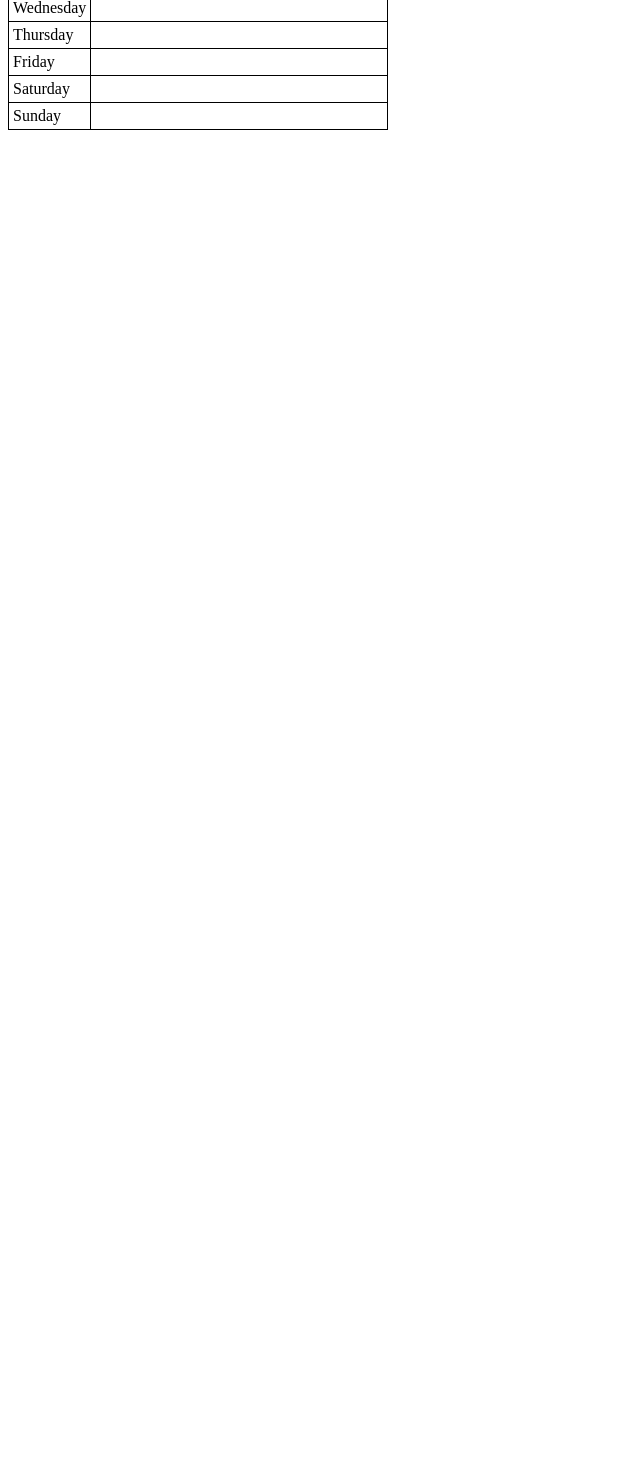
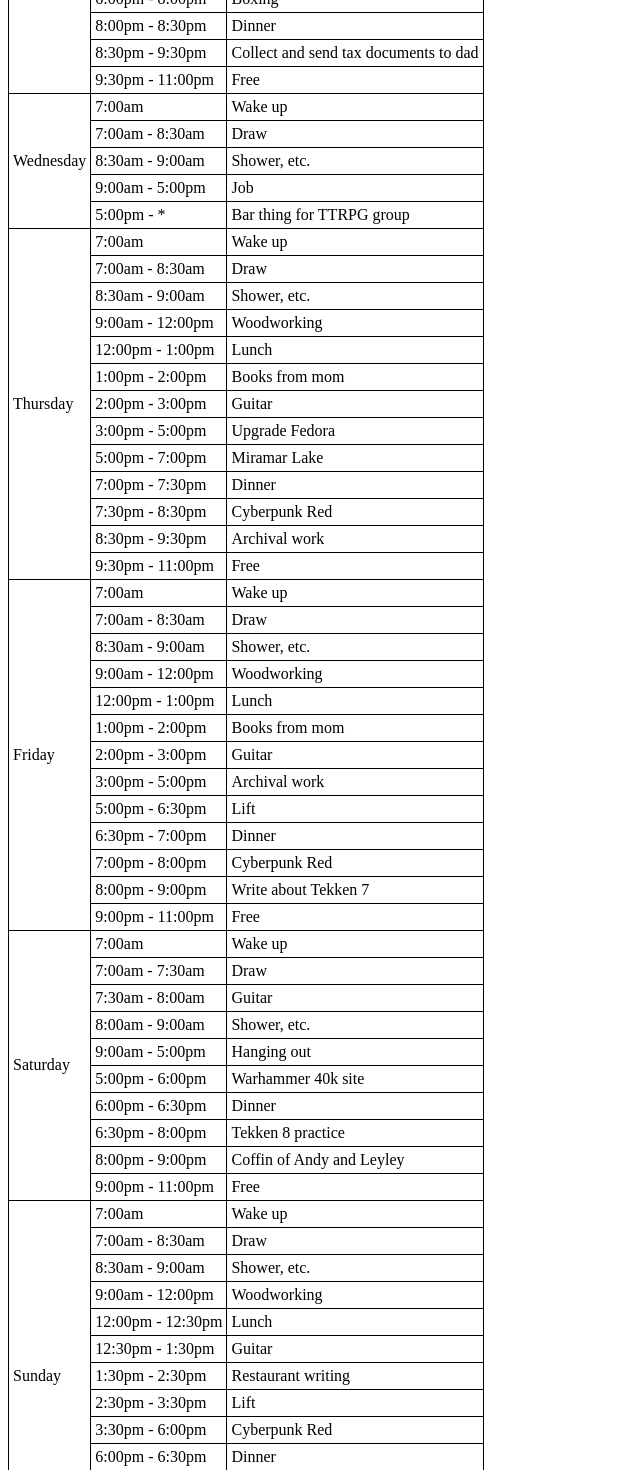
Before and after one commit to RadicalGarlic/safehouse.kim, an Angular app: page /wiki in a window 1280 px wide. Shown: the part 1120-2590 px from the top of the page, without its empty margins (0-640 px from the left). Before the commit the page ends 1258 px from the top, so only its background shows below. Built offline with nearby package versions, Linux system fonts and the light colour scheme.

Commit message:
Update weekly schedule and add Angular TODO

```diff
--- a/src/app/wiki/wiki.component.html
+++ b/src/app/wiki/wiki.component.html
@@ -21,6 +21,7 @@
       <p>Software research</p>
       <ol>
         <li>AWS</li>
+        <li>Angular (including Udemy course)</li>
         <li>...</li>
       </ol>
     </li>
@@ -57,11 +58,15 @@
   <h1>Weekly Schedule (ideally)</h1>
   <table>
     <tr>
-      <td rowspan="9">Monday</td>
+      <td rowspan="10">Monday</td>
+    </tr>
+    <tr>
+      <td>7:00am</td>
+      <td>Wake up</td>
     </tr>
     <tr>
       <td>7:00am - 8:30am</td>
-      <td>Wake up. Draw</td>
+      <td>Draw</td>
     </tr>
     <tr>
       <td>8:30am - 9:00am</td>
@@ -93,11 +98,15 @@
     </tr>
 
     <tr>
-      <td rowspan="9">Tuesday</td>
+      <td rowspan="11">Tuesday</td>
+    </tr>
+    <tr>
+      <td>7:00am</td>
+      <td>Wake up</td>
     </tr>
     <tr>
       <td>7:00am - 8:30am</td>
-      <td>Wake up. Draw</td>
+      <td>Draw</td>
     </tr>
     <tr>
       <td>8:30am - 9:00am</td>
@@ -108,39 +117,264 @@
       <td>Job</td>
     </tr>
     <tr>
+      <td>5:00pm - 5:30pm</td>
+      <td>Guitar</td>
+    </tr>
+    <tr>
+      <td>5:30pm - 6:00pm</td>
+      <td>Read books from mom (art of war)</td>
+    </tr>
+    <tr>
+      <td>6:00pm - 8:00pm</td>
+      <td>Boxing</td>
+    </tr>
+    <tr>
+      <td>8:00pm - 8:30pm</td>
+      <td>Dinner</td>
+    </tr>
+    <tr>
+      <td>8:30pm - 9:30pm</td>
+      <td>Collect and send tax documents to dad</td>
+    </tr>
+    <tr>
+      <td>9:30pm - 11:00pm</td>
+      <td>Free</td>
+    </tr>
+
+    <tr>
+      <td rowspan="6">Wednesday</td>
+    </tr>
+    <tr>
+      <td>7:00am</td>
+      <td>Wake up</td>
+    </tr>
+    <tr>
+      <td>7:00am - 8:30am</td>
+      <td>Draw</td>
+    </tr>
+    <tr>
+      <td>8:30am - 9:00am</td>
+      <td>Shower, etc.</td>
+    </tr>
+    <tr>
+      <td>9:00am - 5:00pm</td>
+      <td>Job</td>
+    </tr>
+    <tr>
+      <td>5:00pm - *</td>
+      <td>Bar thing for TTRPG group</td>
+    </tr>
+
+    <tr>
+      <td rowspan="14">Thursday</td>
+    </tr>
+    <tr>
+      <td>7:00am</td>
+      <td>Wake up</td>
+    </tr>
+    <tr>
+      <td>7:00am - 8:30am</td>
+      <td>Draw</td>
+    </tr>
+    <tr>
+      <td>8:30am - 9:00am</td>
+      <td>Shower, etc.</td>
+    </tr>
+    <tr>
+      <td>9:00am - 12:00pm</td>
+      <td>Woodworking</td>
+    </tr>
+    <tr>
+      <td>12:00pm - 1:00pm</td>
+      <td>Lunch</td>
+    </tr>
+    <tr>
+      <td>1:00pm - 2:00pm</td>
+      <td>Books from mom</td>
+    </tr>
+    <tr>
+      <td>2:00pm - 3:00pm</td>
+      <td>Guitar</td>
+    </tr>
+    <tr>
+      <td>3:00pm - 5:00pm</td>
+      <td>Upgrade Fedora</td>
+    </tr>
+    <tr>
+      <td>5:00pm - 7:00pm</td>
+      <td>Miramar Lake</td>
+    </tr>
+    <tr>
+      <td>7:00pm - 7:30pm</td>
+      <td>Dinner</td>
+    </tr>
+    <tr>
+      <td>7:30pm - 8:30pm</td>
+      <td>Cyberpunk Red</td>
+    </tr>
+    <tr>
+      <td>8:30pm - 9:30pm</td>
+      <td>Archival work</td>
+    </tr>
+    <tr>
+      <td>9:30pm - 11:00pm</td>
+      <td>Free</td>
+    </tr>
+
+    <tr>
+      <td rowspan="14">Friday</td>
+    </tr>
+    <tr>
+      <td>7:00am</td>
+      <td>Wake up</td>
+    </tr>
+    <tr>
+      <td>7:00am - 8:30am</td>
+      <td>Draw</td>
+    </tr>
+    <tr>
+      <td>8:30am - 9:00am</td>
+      <td>Shower, etc.</td>
+    </tr>
+    <tr>
+      <td>9:00am - 12:00pm</td>
+      <td>Woodworking</td>
+    </tr>
+    <tr>
+      <td>12:00pm - 1:00pm</td>
+      <td>Lunch</td>
+    </tr>
+    <tr>
+      <td>1:00pm - 2:00pm</td>
+      <td>Books from mom</td>
+    </tr>
+    <tr>
+      <td>2:00pm - 3:00pm</td>
+      <td>Guitar</td>
+    </tr>
+    <tr>
+      <td>3:00pm - 5:00pm</td>
+      <td>Archival work</td>
+    </tr>
+    <tr>
       <td>5:00pm - 6:30pm</td>
       <td>Lift</td>
     </tr>
     <tr>
-      <td>6:30pm - 7:30pm</td>
-      <td>Dinner + break</td>
+      <td>6:30pm - 7:00pm</td>
+      <td>Dinner</td>
     </tr>
     <tr>
-      <td>7:30pm - 8:00pm</td>
-      <td>Guitar</td>
+      <td>7:00pm - 8:00pm</td>
+      <td>Cyberpunk Red</td>
     </tr>
     <tr>
       <td>8:00pm - 9:00pm</td>
-      <td>Find candidate therapists</td>
+      <td>Write about Tekken 7</td>
     </tr>
     <tr>
       <td>9:00pm - 11:00pm</td>
       <td>Free</td>
     </tr>
+
     <tr>
-      <td>Wednesday</td>
+      <td rowspan="11">Saturday</td>
     </tr>
     <tr>
-      <td>Thursday</td>
+      <td>7:00am</td>
+      <td>Wake up</td>
     </tr>
     <tr>
-      <td>Friday</td>
+      <td>7:00am - 7:30am</td>
+      <td>Draw</td>
     </tr>
     <tr>
-      <td>Saturday</td>
+      <td>7:30am - 8:00am</td>
+      <td>Guitar</td>
     </tr>
     <tr>
-      <td>Sunday</td>
+      <td>8:00am - 9:00am</td>
+      <td>Shower, etc.</td>
+    </tr>
+    <tr>
+      <td>9:00am - 5:00pm</td>
+      <td>Hanging out</td>
+    </tr>
+    <tr>
+      <td>5:00pm - 6:00pm</td>
+      <td>Warhammer 40k site</td>
+    </tr>
+    <tr>
+      <td>6:00pm - 6:30pm</td>
+      <td>Dinner</td>
+    </tr>
+    <tr>
+      <td>6:30pm - 8:00pm</td>
+      <td>Tekken 8 practice</td>
+    </tr>
+    <tr>
+      <td>8:00pm - 9:00pm</td>
+      <td>Coffin of Andy and Leyley</td>
+    </tr>
+    <tr>
+      <td>9:00pm - 11:00pm</td>
+      <td>Free</td>
+    </tr>
+
+    <tr>
+      <td rowspan="14">Sunday</td>
+    </tr>
+    <tr>
+      <td>7:00am</td>
+      <td>Wake up</td>
+    </tr>
+    <tr>
+      <td>7:00am - 8:30am</td>
+      <td>Draw</td>
+    </tr>
+    <tr>
+      <td>8:30am - 9:00am</td>
+      <td>Shower, etc.</td>
+    </tr>
+    <tr>
+      <td>9:00am - 12:00pm</td>
+      <td>Woodworking</td>
+    </tr>
+    <tr>
+      <td>12:00pm - 12:30pm</td>
+      <td>Lunch</td>
+    </tr>
+    <tr>
+      <td>12:30pm - 1:30pm</td>
+      <td>Guitar</td>
+    </tr>
+    <tr>
+      <td>1:30pm - 2:30pm</td>
+      <td>Restaurant writing</td>
+    </tr>
+    <tr>
+      <td>2:30pm - 3:30pm</td>
+      <td>Lift</td>
+    </tr>
+    <tr>
+      <td>3:30pm - 6:00pm</td>
+      <td>Cyberpunk Red</td>
+    </tr>
+    <tr>
+      <td>6:00pm - 6:30pm</td>
+      <td>Dinner</td>
+    </tr>
+    <tr>
+      <td>6:30pm - 8:00pm</td>
+      <td>Angular notes</td>
+    </tr>
+    <tr>
+      <td>8:00pm - 9:00pm</td>
+      <td>Scheduling</td>
+    </tr>
+    <tr>
+      <td>9:00pm - 11:00pm</td>
+      <td>Free</td>
     </tr>
   </table>
 </div>
```
